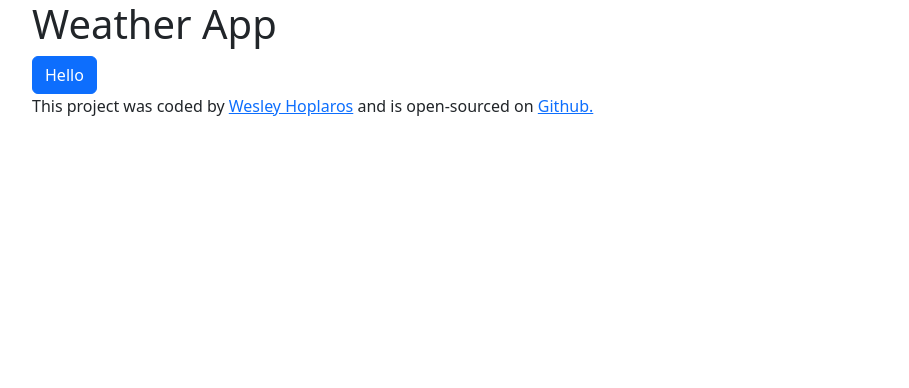
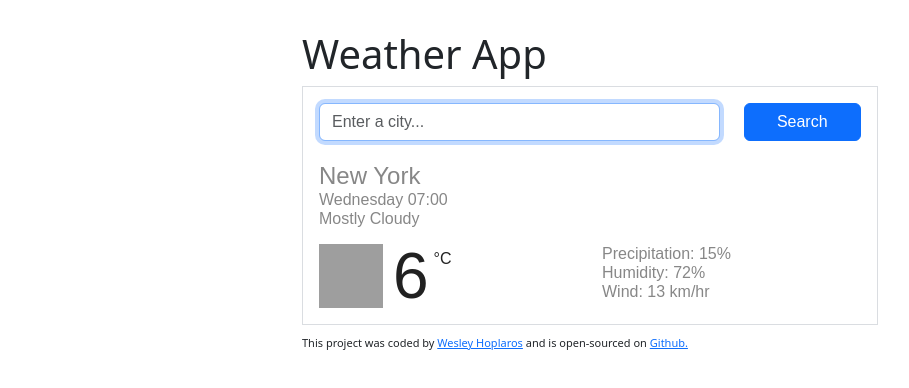
Before and after one commit to whoplaros/react-weather-app-week5, a React (Create React App) app: page / in a window 1280 px wide. Shown: the top 388 px of the page, without its empty margins (50-959 px from the left). Built offline with nearby package versions, Linux system fonts and the light colour scheme; grey boxes are pictures that could not be loaded.

Commit message:
added basic styling

```diff
--- a/src/App.css
+++ b/src/App.css
@@ -0,0 +1,8 @@
+.App {
+	max-width: 600px;
+	margin: 30px auto;
+}
+.App footer {
+	font-size: 11px;
+	margin: 10px 0;
+}
--- a/src/App.js
+++ b/src/App.js
@@ -1,11 +1,13 @@
 import "./App.css";
+import Weather from "./Weather.js";
 
 function App() {
 	return (
 		<div className="App">
 			<div className="container">
 				<h1>Weather App</h1>
-				<button className="btn btn-primary">Hello</button>
+				<Weather />
+
 				<footer>
 					This project was coded by{" "}
 					<a href="https://wesleyhoplarosportfolio.netlify.app" target="_blank">
--- /dev/null
+++ b/src/Weather.css
@@ -0,0 +1,47 @@
+.Weather {
+	border: 1px solid #dadde1;
+	padding: 16px;
+
+	border-radius: 4ps;
+	font-family: arial, sans-serif;
+	color: rgb(135, 135, 135);
+}
+
+.Weather h1 {
+	font-size: 24px;
+	font-weight: 100;
+	margin: 20px 0 0 0;
+	line-height: 29px;
+}
+.Weather ul {
+	margin: 0;
+	padding: 0;
+}
+
+.Weather li {
+	font-size: 16px;
+	font-weight: 100;
+	line-height: 19px;
+	list-style: none;
+}
+.Weather img {
+	height: 64px;
+	width: 64px;
+	margin-right: 10px;
+	display: inline-block;
+}
+.Weather .temperature {
+	color: rgb(33, 33, 33);
+	font-size: 64px;
+	font-weight: 400;
+	line-height: 64px;
+}
+.Weather .unit {
+	font-size: 16px;
+	font-weight: 400;
+	color: rgb(33, 33, 33);
+	line-height: 1;
+	position: relative;
+	top: -34px;
+	margin-left: 5px;
+}
--- /dev/null
+++ b/src/Weather.js
@@ -0,0 +1,55 @@
+import React from "react";
+import "./Weather.css";
+
+export default function Weather() {
+	return (
+		<div className="Weather">
+			<form>
+				<div className="row">
+					<div className="col-9">
+						<input
+							type="search"
+							placeholder="Enter a city..."
+							className="form-control"
+							autoFocus="on"
+						/>
+					</div>
+					<div className="col-3">
+						<input
+							type="submit"
+							value="Search"
+							className="btn btn-primary w-100"
+						/>
+					</div>
+				</div>
+			</form>
+			<h1>New York</h1>
+			<ul>
+				<li>Wednesday 07:00</li>
+				<li>Mostly Cloudy</li>
+			</ul>
+			<div className="row mt-3">
+				<div className="col-6">
+					<div className="clearfix">
+						<img
+							src="https://ssl.gstatic.com/onebox/weather/64/rain_light.png"
+							alt="Mostly Cloudy"
+							className="float-start"
+						/>
+						<div className="float-start">
+							<span className="temperature">6</span>
+							<span className="unit">°C</span>
+						</div>
+					</div>
+				</div>
+				<div className="col-6">
+					<ul>
+						<li>Precipitation: 15%</li>
+						<li>Humidity: 72%</li>
+						<li>Wind: 13 km/hr</li>
+					</ul>
+				</div>
+			</div>
+		</div>
+	);
+}
--- a/src/index.css
+++ b/src/index.css
@@ -0,0 +1,3 @@
+body {
+	font-family: arial, sans-serif;
+}
```
